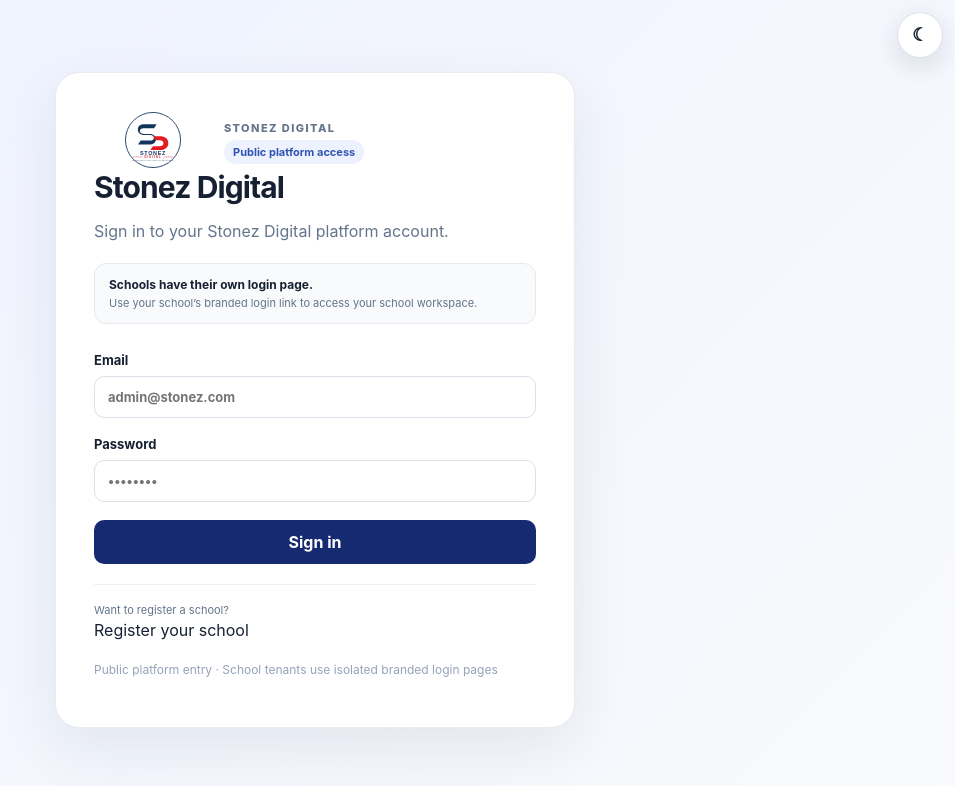
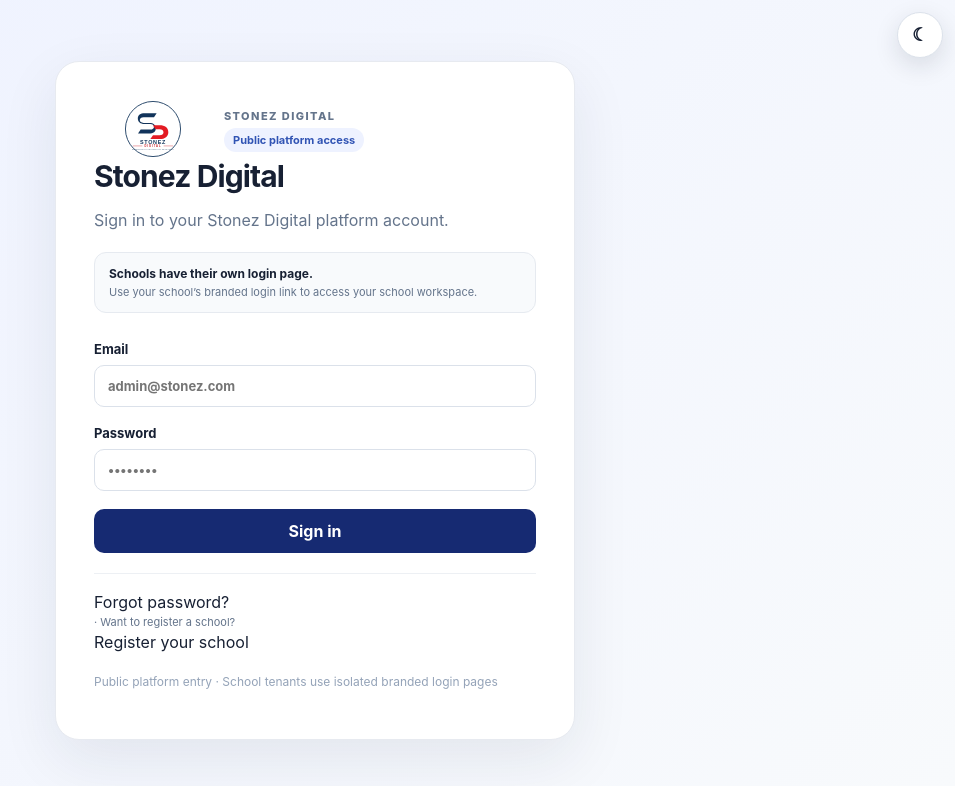
Before and after one commit to Stonez-Digital/user-management-app, a Next.js app in the folder frontend/: page / in a window 1280 px wide. Shown: the top 786 px of the page, without its empty margins (325-1280 px from the left). Built offline with nearby package versions, Linux system fonts and the light colour scheme.

Commit message:
Add forgot-password link to platform login

```diff
--- a/frontend/app/page.tsx
+++ b/frontend/app/page.tsx
@@ -50,7 +50,7 @@ export default function LoginPage() {
     {error&&<div className="error">{error}</div>}
     <button disabled={loading}>{loading?"Signing in...":"Sign in"}</button>
    </form>
-   <div className="auth-footer"><span>Want to register a school?</span><Link href="/school-signup">Register your school</Link></div>
+   <div className="auth-footer"><Link href="/forgot-password">Forgot password?</Link><span> · Want to register a school? </span><Link href="/school-signup">Register your school</Link></div>
    <p className="hint">Public platform entry · School tenants use isolated branded login pages</p>
   </section>
  </main>;
```
